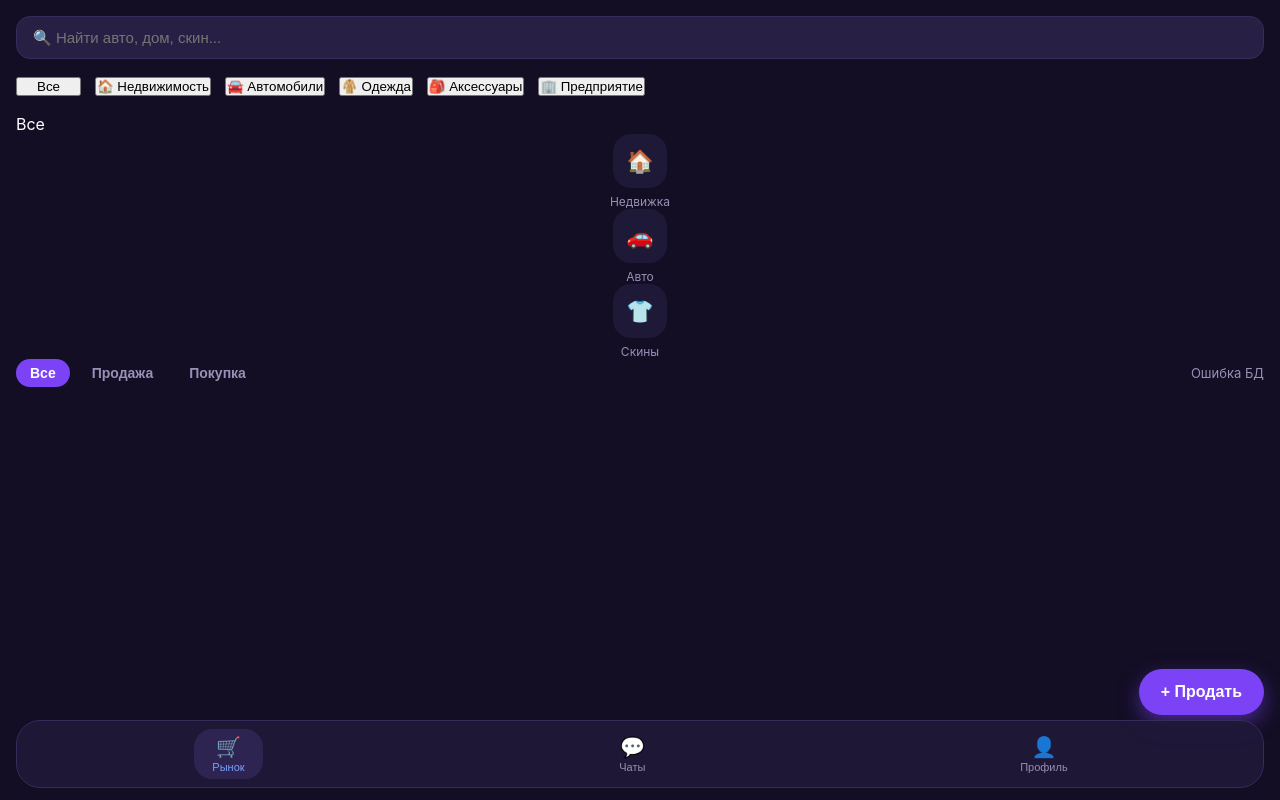
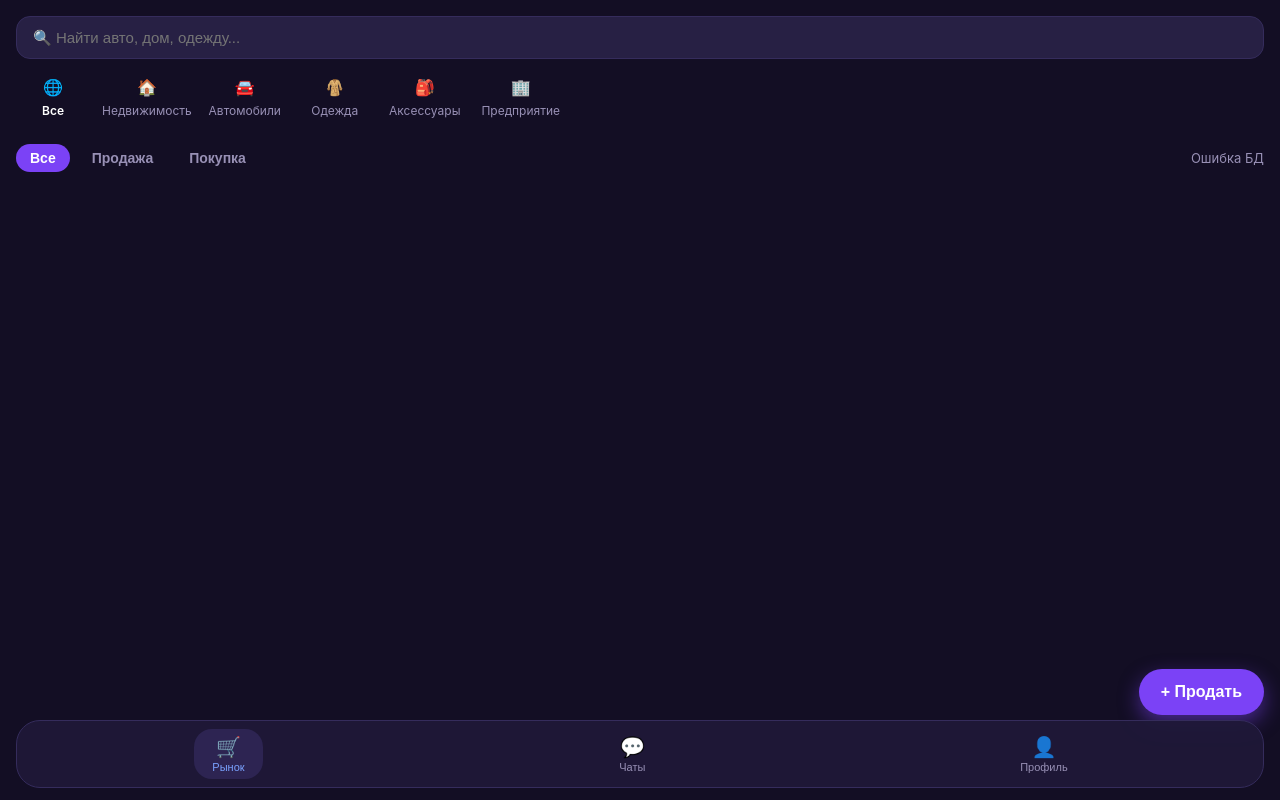
Before and after one commit to Urik2112/tg-site, a plain HTML site: page index.html in a window 1280 px wide. Drawn offline with nearby package versions, Linux system fonts and the light colour scheme; no server answers.

Commit message:
Add files via upload

```diff
--- a/index.html
+++ b/index.html
@@ -40,20 +40,16 @@ body{font-family:-apple-system,BlinkMacSystemFont,sans-serif;background:var(--bg
 </head>
 <body>
 <div id="s-market" class="screen active">
-  <div class="search"><input id="q" placeholder="🔍 Найти авто, дом, скин..."></div>
-  <div class="cats">
-  <button class="cat active" onclick="setCat('all',this)">Все</button>
-  <button class="cat" onclick="setCat('Недвижимость',this)">🏠 Недвижимость</button>
-  <button class="cat" onclick="setCat('Автомобили',this)">🚘 Автомобили</button>
-  <button class="cat" onclick="setCat('Одежда',this)">🧥 Одежда</button>
-  <button class="cat" onclick="setCat('Аксессуары',this)">🎒 Аксессуары</button>
-  <button class="cat" onclick="setCat('Предприятие',this)">🏢 Предприятие</button>
-</div><span>Все</span></div>
-    <div class="cat" onclick="setCat('Недвижка',this)"><div class="cat-i">🏠</div><span>Недвижка</span></div>
-    <div class="cat" onclick="setCat('Авто',this)"><div class="cat-i">🚗</div><span>Авто</span></div>
-    <div class="cat" onclick="setCat('Скины',this)"><div class="cat-i">👕</div><span>Скины</span></div>
-  </div>
-  <div class="filters">
+  <div class="search"><input id="q" placeholder="🔍 Найти авто, дом, одежду..."></div>
+  <div class="cats" style="display:flex;gap:12px;overflow-x:auto;padding-bottom:8px;scrollbar-width:none">
+  <div class="cat active" onclick="setCat('all',this)" style="min-width:74px;flex-shrink:0"><div class="cbox">🌐</div><span>Все</span></div>
+  <div class="cat" onclick="setCat('Недвижимость',this)" style="min-width:86px;flex-shrink:0"><div class="cbox">🏠</div><span>Недвижимость</span></div>
+  <div class="cat" onclick="setCat('Автомобили',this)" style="min-width:82px;flex-shrink:0"><div class="cbox">🚘</div><span>Автомобили</span></div>
+  <div class="cat" onclick="setCat('Одежда',this)" style="min-width:74px;flex-shrink:0"><div class="cbox">🧥</div><span>Одежда</span></div>
+  <div class="cat" onclick="setCat('Аксессуары',this)" style="min-width:82px;flex-shrink:0"><div class="cbox">🎒</div><span>Аксессуары</span></div>
+  <div class="cat" onclick="setCat('Предприятие',this)" style="min-width:86px;flex-shrink:0"><div class="cbox">🏢</div><span>Предприятие</span></div>
+</div>
+<div class="filters">
     <div class="pills">
       <button class="pill active" onclick="setType('all',this)">Все</button>
       <button class="pill" onclick="setType('Продам',this)">Продажа</button>
```
